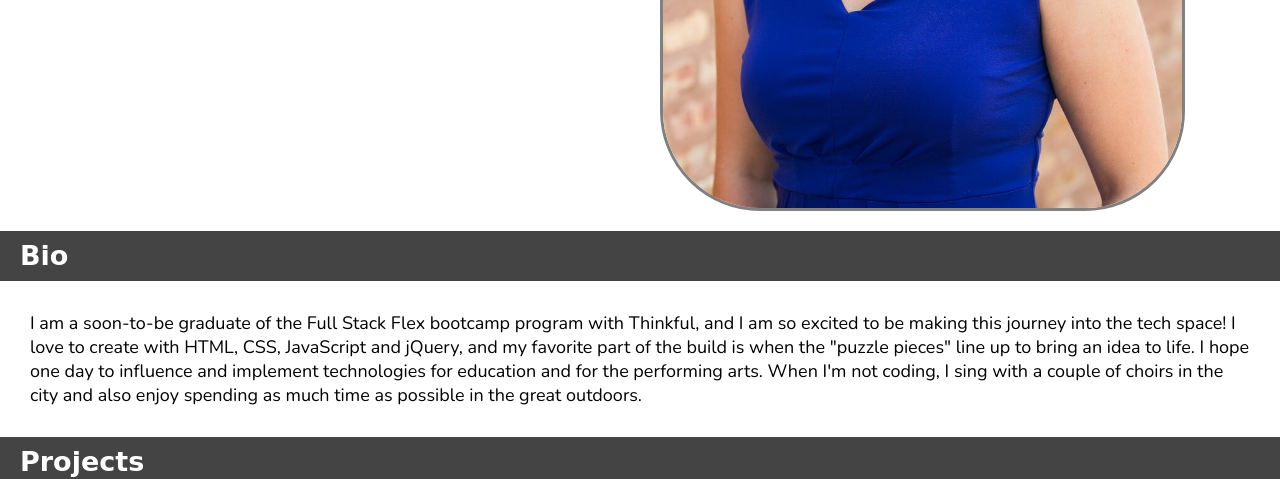
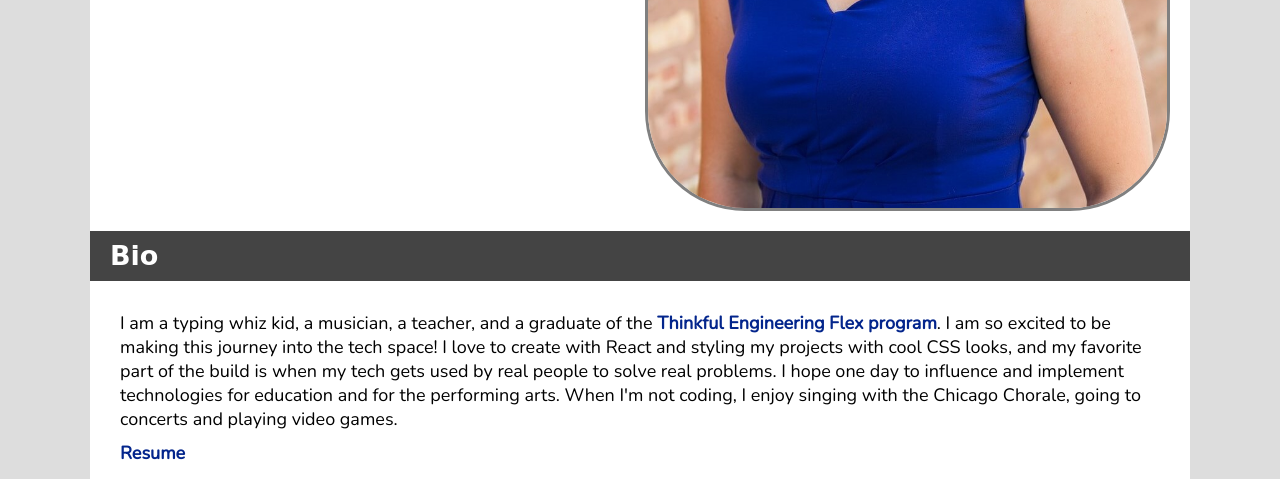
Before and after one commit to beckibloom/portfolio, a plain HTML site: page index.html in a window 1280 px wide. Shown: the part 490-969 px from the top of the page. Drawn offline with nearby package versions, Linux system fonts and the light colour scheme; a web font is replaced by a local one.

Commit message:
Updated bio and max-width

```diff
--- a/index.html
+++ b/index.html
@@ -52,7 +52,8 @@
         <h2>Bio</h2>
       </header>
       <div class="bio">
-        I am a soon-to-be graduate of the Full Stack Flex bootcamp program with Thinkful, and I am so excited to be making this journey into the tech space! I love to create with HTML, CSS, JavaScript and jQuery, and my favorite part of the build is when the "puzzle pieces" line up to bring an idea to life. I hope one day to influence and implement technologies for education and for the performing arts. When I'm not coding, I sing with a couple of choirs in the city and also enjoy spending as much time as possible in the great outdoors.
+        I am a typing whiz kid, a musician, a teacher, and a graduate of the <a href="https://drive.google.com/file/d/15W8xWatj5y6JZ_0T-3kp1Vqr9oyZipSE/view?usp=sharing" target="_blank">Thinkful Engineering Flex program</a>. I am so excited to be making this journey into the tech space! I love to create with React and styling my projects with cool CSS looks, and my favorite part of the build is when my tech gets used by real people to solve real problems. I hope one day to influence and implement technologies for education and for the performing arts. When I'm not coding, I enjoy singing with the Chicago Chorale, going to concerts and playing video games.
+        <p><a href="https://drive.google.com/file/d/1-DH3PDUuk5QUmaM2AQNLy9LBzSb1hK5Z/view?usp=sharing" target="_blank">Resume</a></p>
       </div>
     </section>
 
@@ -131,6 +132,7 @@
         </div>
       </div>
     </section>
+  </main>
 
   <footer class="footer" id="Contact">
     <ul>
@@ -149,7 +151,6 @@
       </li>
     </ul>
   </footer>
-  </main>
 
   <script src="https://ajax.googleapis.com/ajax/libs/jquery/3.3.1/jquery.min.js"></script>
   <script src="index.js"></script>
--- a/main.css
+++ b/main.css
@@ -7,6 +7,12 @@ body {
     font-family: 'Nunito', sans-serif;
     font-size:18px;
     line-height:24px;
+    background-color:#ddd;
+}
+
+main {
+    max-width:1100px;
+    margin:auto;
 }
 
 nav {
@@ -14,7 +20,7 @@ nav {
     background:#021859;
     color: white;
     padding: 5px;
-    padding-left: 20px;
+    padding-left:20px;
     padding-right:20px;
     height:50px;
     font-size:16px;
@@ -72,6 +78,7 @@ a {
 
 header.hero {
     margin-top:50px;
+    background-color:white;
 }
 
 .hero-text {
@@ -88,6 +95,16 @@ header.hero {
 
 .bio {
     padding: 30px;
+    background-color:white;
+}
+
+.bio a {
+    color:#03258C;
+    font-weight:bold;
+}
+
+.bio p {
+    margin-top: 10px;
 }
 
 .hero-image {
```
Also changed, not shown: images/Becki Blumer.jpg (added), 1 other file. Lines whose indentation alone changed are shown as unchanged.
